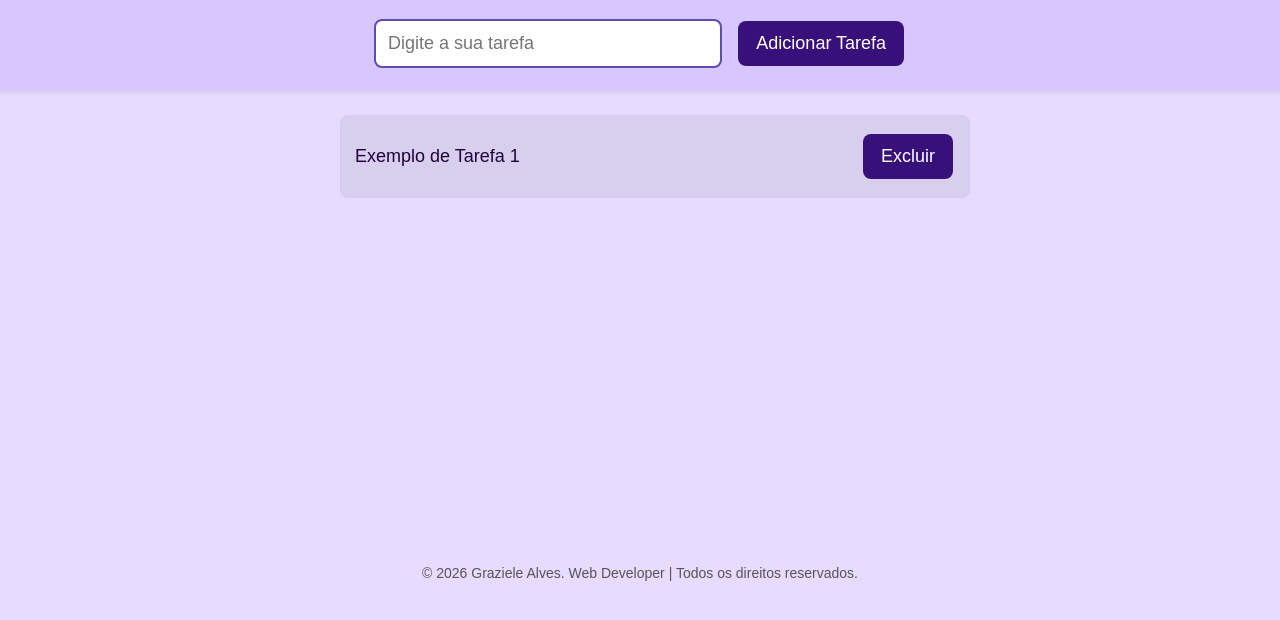
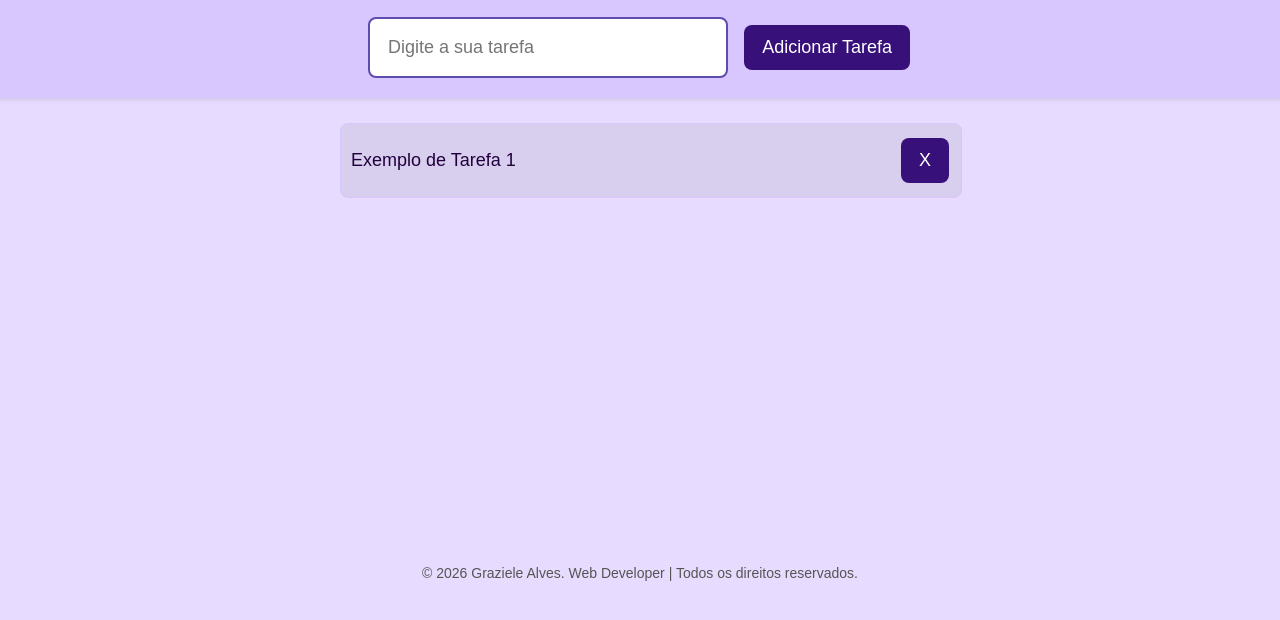
Before and after one commit to grazi-alves/My-Task-Streak, a plain HTML site: page index.html in a window 1280 px wide. Shown: the part 190-810 px from the top of the page. Drawn offline with Linux system fonts and the light colour scheme.

Commit message:
Feat: Ajustes de layout

```diff
--- a/index.html
+++ b/index.html
@@ -18,7 +18,7 @@
     <main>
 
          <ul id="task-list">
-            <li>Exemplo de Tarefa 1 <button class="delete-button">Excluir</button></li>
+            <li>Exemplo de Tarefa 1 <button class="delete-button">X</button></li>
         </ul>
     </main>
 
--- a/style.css
+++ b/style.css
@@ -11,12 +11,14 @@ body {
   align-items: center;
   min-height: 100vh;
 }
+
 header {
   background-color: #d7c6ff;
   padding: 20px;
   width: 100%;
   box-shadow: 0 2px 4px rgba(0, 0, 0, 0.1);
 }
+
 main {
   width: 600px;
   max-width: 95%;
@@ -29,7 +31,7 @@ h1  {
 }
 
 input[type="text"] {
-  padding: 12px;
+  padding: 18px;
   font-size: 18px;
   border: 2px solid #5e4caf;
   border-radius: 8px;
@@ -67,7 +69,7 @@ li {
   text-align: left;
   font-size: 18px;
   margin: 10px auto;
-  padding: 14px;
+  padding: 10px;
   background-color: #5555551a;
   border: 1px solid #d7c6ff;
   border-radius: 8px;
```
